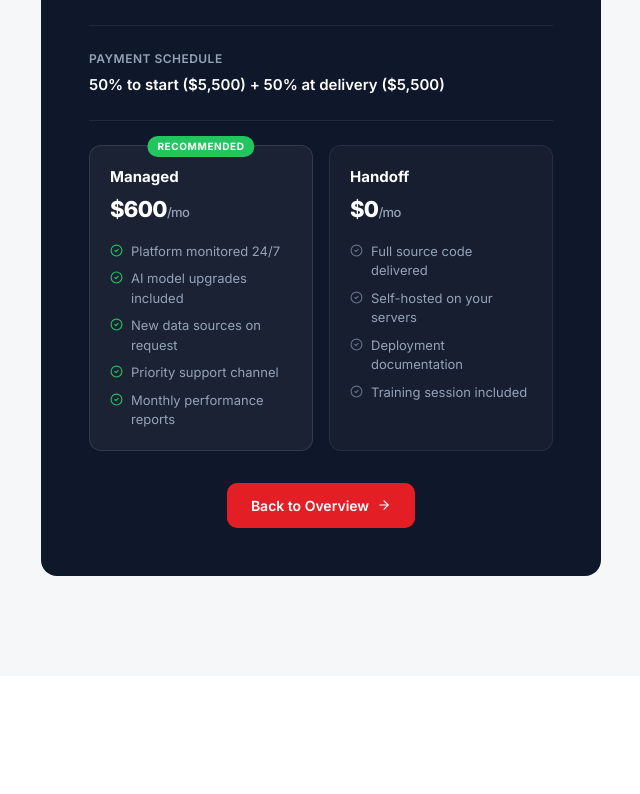
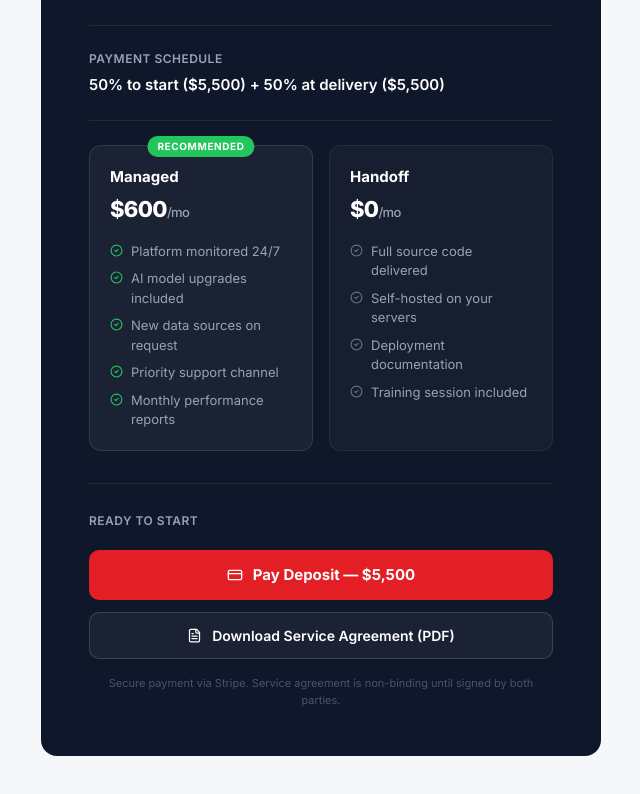
Before and after one commit to LucasNextAutomation/synergy-construct-demo, a Next.js app: page /collaboration in a window 1280 px wide. Shown: the part 3037-3831 px from the top of the page, without its empty margins (319-959 px from the left). Before the commit the page ends 3713 px from the top, so only its background shows below. Built offline with nearby package versions, Linux system fonts and the light colour scheme.

Commit message:
feat: add contract download + Stripe payment button to collaboration page

```diff
--- a/src/app/collaboration/page.tsx
+++ b/src/app/collaboration/page.tsx
@@ -11,6 +11,9 @@ import {
   CalendarCheck,
   MessageCircle,
   BookOpen,
+  Download,
+  CreditCard,
+  FileText,
 } from "lucide-react"
 
 // ─── Timeline phases ──────────────────────────────────────────────────────────
@@ -848,22 +851,49 @@ export default function CollaborationPage() {
               </div>
             </div>
 
-            {/* Bottom CTA */}
-            <div style={{ marginTop: 32, textAlign: "center" }}>
-              <Link
-                href="/"
+            {/* Divider */}
+            <div
+              style={{
+                height: 1,
+                backgroundColor: "rgba(255,255,255,0.08)",
+                margin: "32px 0 28px",
+              }}
+            />
+
+            {/* Ready to Start */}
+            <p
+              style={{
+                fontSize: 12,
+                color: "#94a3b8",
+                marginBottom: 20,
+                fontWeight: 600,
+                letterSpacing: "0.04em",
+                textTransform: "uppercase" as const,
+              }}
+            >
+              Ready to Start
+            </p>
+
+            <div style={{ display: "flex", flexDirection: "column", gap: 12 }}>
+              {/* Pay Deposit Button */}
+              <a
+                href="https://buy.stripe.com/5kQ9ATaMK0LP47a9rVfMA0P"
+                target="_blank"
+                rel="noopener noreferrer"
                 style={{
-                  display: "inline-flex",
+                  display: "flex",
                   alignItems: "center",
-                  gap: 8,
-                  fontSize: 14,
-                  fontWeight: 600,
+                  justifyContent: "center",
+                  gap: 10,
+                  fontSize: 15,
+                  fontWeight: 700,
                   color: "#ffffff",
                   textDecoration: "none",
-                  padding: "12px 24px",
+                  padding: "14px 24px",
                   borderRadius: 10,
                   backgroundColor: "#E31E24",
                   transition: "background-color 0.2s ease",
+                  cursor: "pointer",
                 }}
                 onMouseEnter={e =>
                   ((e.currentTarget as HTMLElement).style.backgroundColor = "#c91a22")
@@ -872,9 +902,49 @@ export default function CollaborationPage() {
                   ((e.currentTarget as HTMLElement).style.backgroundColor = "#E31E24")
                 }
               >
-                Back to Overview <ArrowRight size={14} />
-              </Link>
+                <CreditCard size={16} />
+                Pay Deposit — $5,500
+              </a>
+
+              {/* Download Contract */}
+              <a
+                href="/Synergy-Construct-Service-Agreement.pdf"
+                download
+                style={{
+                  display: "flex",
+                  alignItems: "center",
+                  justifyContent: "center",
+                  gap: 10,
+                  fontSize: 14,
+                  fontWeight: 600,
+                  color: "#ffffff",
+                  textDecoration: "none",
+                  padding: "12px 24px",
+                  borderRadius: 10,
+                  border: "1px solid rgba(255,255,255,0.15)",
+                  backgroundColor: "rgba(255,255,255,0.05)",
+                  transition: "all 0.2s ease",
+                  cursor: "pointer",
+                }}
+                onMouseEnter={e => {
+                  const el = e.currentTarget as HTMLElement
+                  el.style.backgroundColor = "rgba(255,255,255,0.1)"
+                  el.style.borderColor = "rgba(255,255,255,0.25)"
+                }}
+                onMouseLeave={e => {
+                  const el = e.currentTarget as HTMLElement
+                  el.style.backgroundColor = "rgba(255,255,255,0.05)"
+                  el.style.borderColor = "rgba(255,255,255,0.15)"
+                }}
+              >
+                <FileText size={15} />
+                Download Service Agreement (PDF)
+              </a>
             </div>
+
+            <p style={{ fontSize: 11, color: "#475569", marginTop: 16, lineHeight: 1.5, textAlign: "center" }}>
+              Secure payment via Stripe. Service agreement is non-binding until signed by both parties.
+            </p>
           </motion.div>
         </div>
       </section>
```
Also changed, not shown: 2 other files (tests, documents, lock files or other folders).
